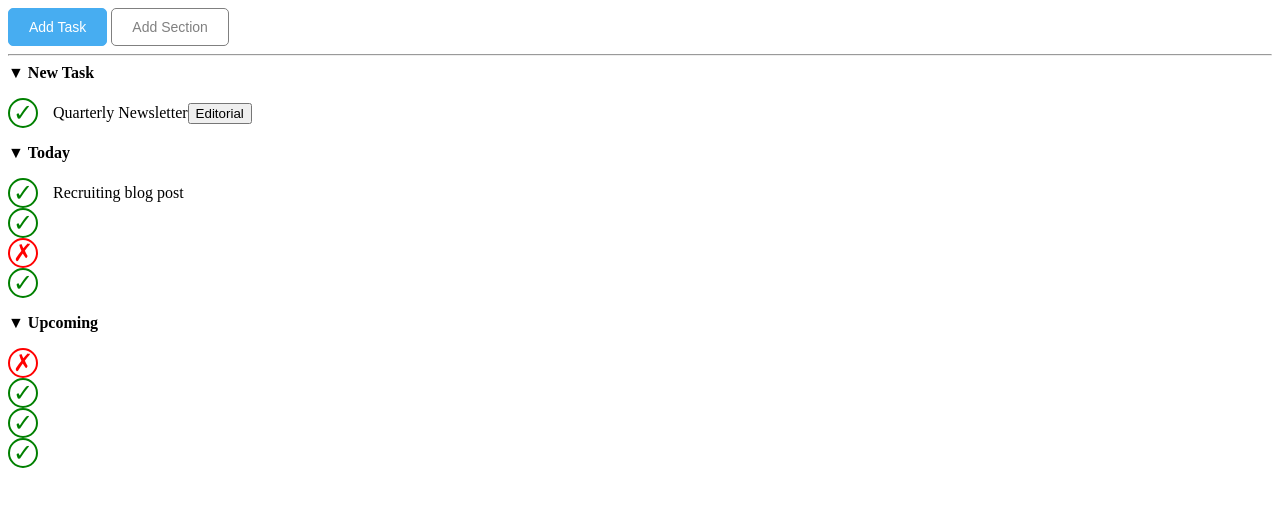
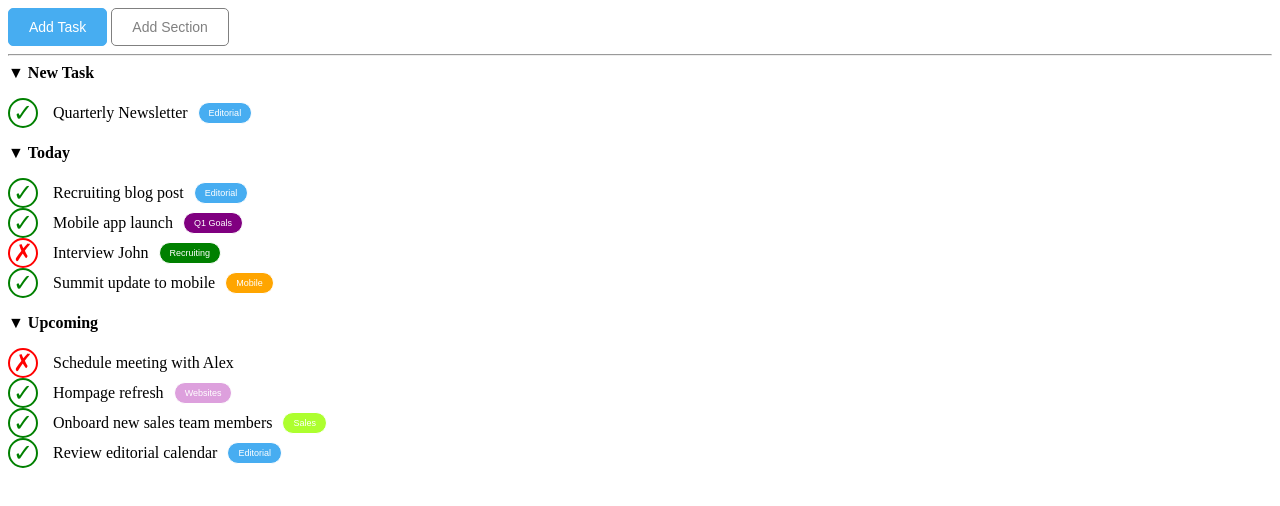
Before and after one commit to GiosciaFra/html-css-toboolist, a plain HTML site: page index.html in a window 1280 px wide. Drawn offline with Linux system fonts and the light colour scheme.

Commit message:
Aggiunti stili bottoni css to-do

```diff
--- a/css/style.css
+++ b/css/style.css
@@ -81,3 +81,41 @@ li {
     margin-right: 15px;
 
 }
+
+/* stile bottoni laterali to-do */
+.editorial, .websites, .sales, .mobile, .recruiting, .q1goals {
+
+    border: 1px solid;
+    border-radius: 25px;
+    padding: 5px 10px;
+    font-size: 9px;
+    margin-left: 10px;
+    color: white;
+
+}
+
+.editorial{
+    background-color: rgb(71, 173, 241);
+
+}
+
+.mobile{
+    background-color: orange;
+}
+
+.q1goals{
+    background-color: purple;
+
+}
+
+.recruiting{
+    background-color: green;
+}
+
+.websites {
+    background-color: plum;
+}
+
+.sales {
+    background-color: greenyellow;
+}
--- a/index.html
+++ b/index.html
@@ -29,6 +29,7 @@
 
                 <hr>
 
+                <!-- struttura 'to-do' -->
 
             </header>
 
@@ -51,29 +52,56 @@
                 <li>
                     <div class="v-verde">&#x2713;</div>
                     Recruiting blog post
+                    <button class="editorial">Editorial</button>
                 </li>
 
                 <li>
                     <div class="v-verde">&#x2713;</div>
+                    Mobile app launch
+                    <button class="q1goals">Q1 Goals</button>
                 </li>
 
                 <li>
                     <div class="x-rossa">&#x2717;</div>
+                    Interview John
+                    <button class="recruiting">Recruiting</button>
                 </li>
 
                 <li>
                     <div class="v-verde">&#x2713;</div>
+                    Summit update to mobile
+                    <button class="mobile">Mobile</button>
                 </li>
+
             </ul>
 
 
             &#9660; <strong>Upcoming</strong>
 
             <ul>
-                <li class="x-rossa">&#x2717;</li>
-                <li class="v-verde">&#x2713;</li>
-                <li class="v-verde">&#x2713;</li>
-                <li class="v-verde">&#x2713;</li>
+                <li>
+                    <div class="x-rossa">&#x2717;</div>
+                    Schedule meeting with Alex
+                </li>
+
+                <li>
+                    <div class="v-verde">&#x2713;</div>
+                    Hompage refresh
+                    <button class="websites">Websites</button>
+                </li>
+
+                <li>
+                    <div class="v-verde">&#x2713;</div>
+                    Onboard new sales team members
+                    <button class="sales">Sales</button>
+                </li>
+
+                <li>
+                    <div class="v-verde">&#x2713;</div>
+                    Review editorial calendar
+                    <button class="editorial">Editorial</button>
+                </li>
+
             </ul>
 
     </main>
```
